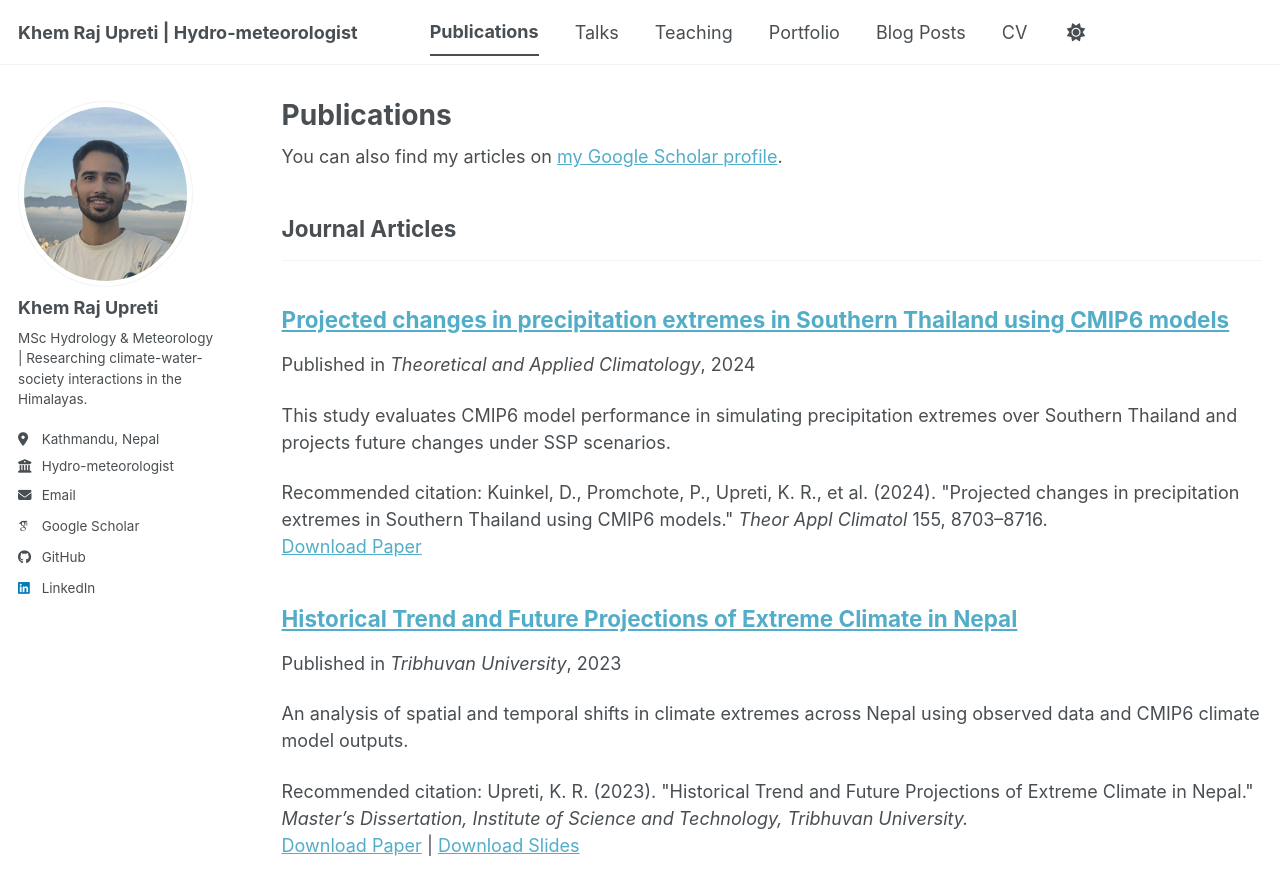
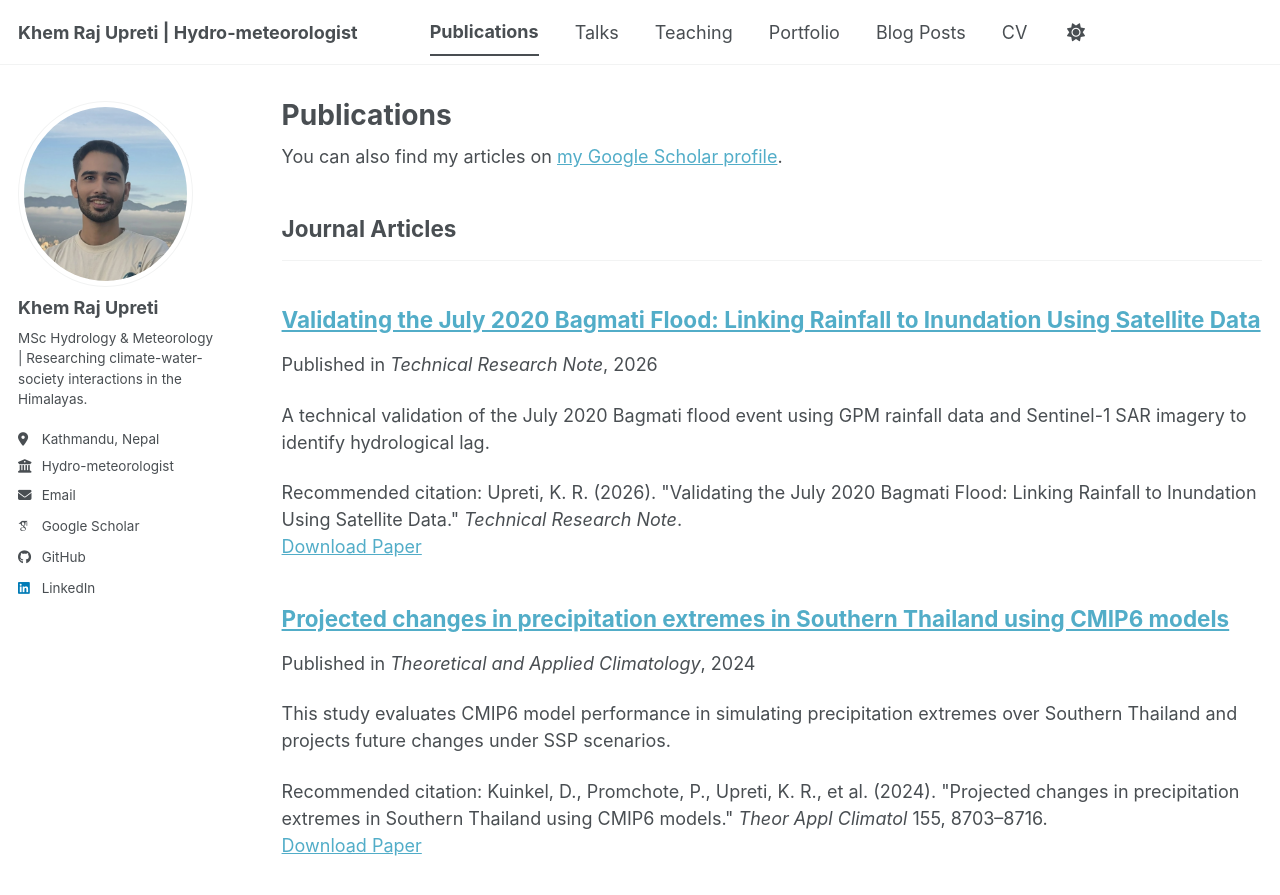
Before and after one commit to khemupreti-hydromet/khemupreti-hydromet.github.io, a Jekyll site: the page built from _pages/publications.html, in a window 1280 px wide and 900 px high. Shown: the top 895 px of the window. Built offline with Jekyll 4.4.1, drawn with Linux system fonts in a browser that asks for light colours; some web fonts are replaced; a script bundle is joined from its source files by our own code; library files that are not in the unit come from our copies.

Commit message:
Update 2026-05-02-bagmati-flood-validation.md

```diff
--- a/_publications/2026-05-02-bagmati-flood-validation.md
+++ b/_publications/2026-05-02-bagmati-flood-validation.md
@@ -1,11 +1,13 @@
 ---
 title: "Validating the July 2020 Bagmati Flood: Linking Rainfall to Inundation Using Satellite Data"
 collection: publications
+category: manuscripts
 permalink: /publication/2026-05-02-bagmati-flood-validation
+excerpt: 'A technical validation of the July 2020 Bagmati flood event using GPM rainfall data and Sentinel-1 SAR imagery to identify hydrological lag.'
 date: 2026-05-02
 venue: 'Technical Research Note'
 paperurl: 'https://khemupreti-hydromet.github.io/publication/2026-05-02-bagmati-flood-validation'
-citation: 'Upreti, K. R. (2026). &quot;Validating the July 2020 Bagmati Flood: Linking Rainfall to Inundation Using Satellite Data.&quot; <i>Technical Research Note</i>.'
+citation: 'Upreti, K. R. (2026). "Validating the July 2020 Bagmati Flood: Linking Rainfall to Inundation Using Satellite Data." <i>Technical Research Note</i>.'
 ---
 
 # Introduction
```
